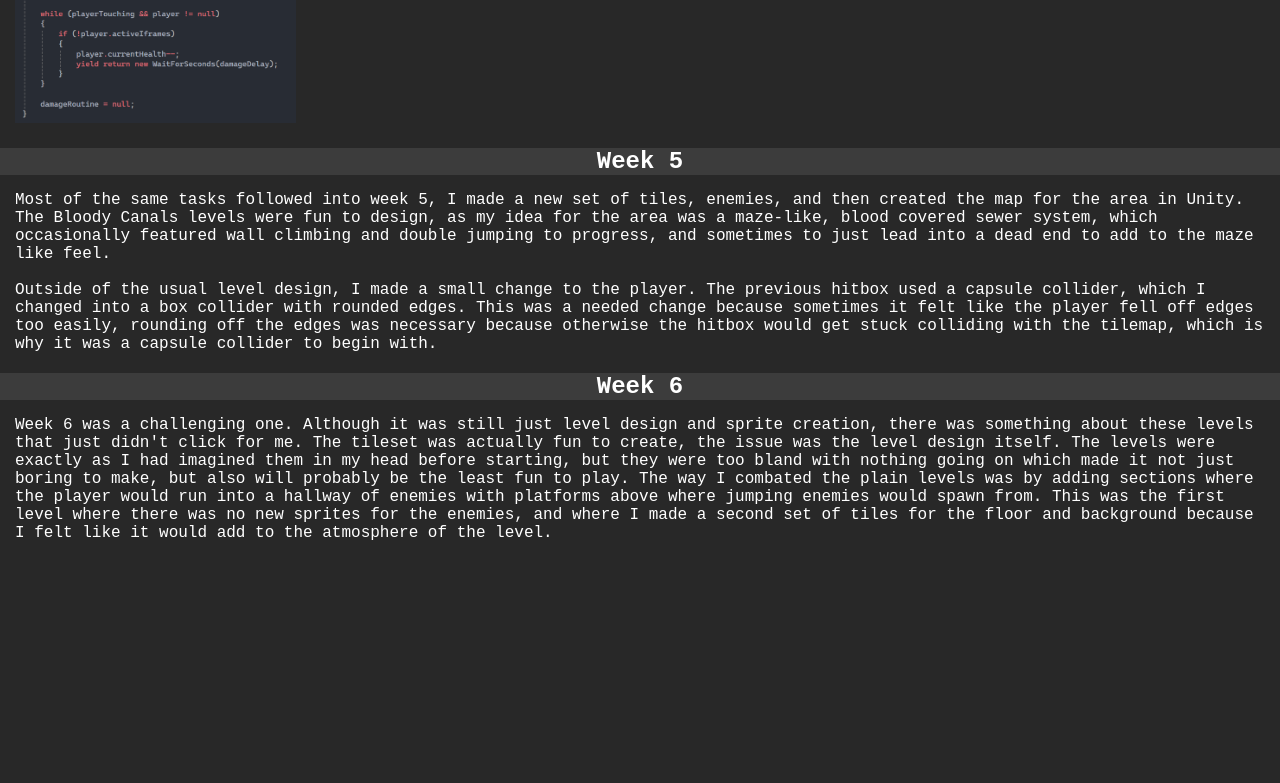
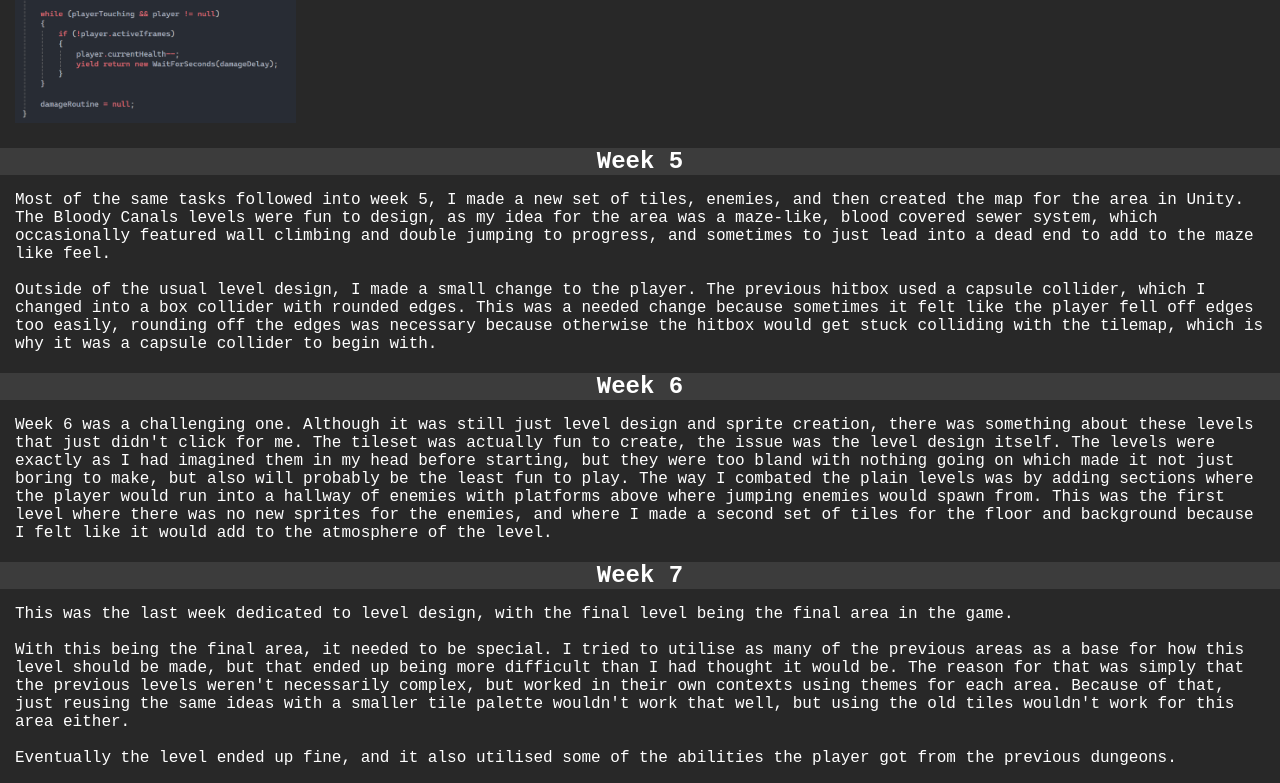
Before and after one commit to nekorift/Portfolio, a plain HTML site: page CrimsonTomb.html in a window 1280 px wide. Shown: the part 3384-4167 px from the top of the page. Before the commit the page ends 3942 px from the top, so only its background shows below. Drawn offline with Linux system fonts and the light colour scheme.

Commit message:
Crimson Tomb - Week 7

```diff
--- a/CrimsonTomb.html
+++ b/CrimsonTomb.html
@@ -89,7 +89,7 @@
                 <p>
                     Most of the same tasks followed into week 5, I made a new set of tiles, enemies, and then created the map for the area in Unity.
                     The Bloody Canals levels were fun to design, as my idea for the area was a maze-like, blood covered sewer system, which occasionally featured wall climbing and double jumping to progress, and sometimes to just lead into a dead end to add to the maze like feel.
-                    <br><br> Outside of the usual level design, I made a small change to the player. The previous hitbox used a capsule collider, which I changed into a box collider with rounded edges.
+                    <br><br>Outside of the usual level design, I made a small change to the player. The previous hitbox used a capsule collider, which I changed into a box collider with rounded edges.
                     This was a needed change because sometimes it felt like the player fell off edges too easily, rounding off the edges was necessary because otherwise the hitbox would get stuck colliding with the tilemap, which is why it was a capsule collider to begin with.
                 </p>
                 <h2 class="background">Week 6</h2>
@@ -99,6 +99,14 @@
                     The way I combated the plain levels was by adding sections where the player would run into a hallway of enemies with platforms above where jumping enemies would spawn from.
                     This was the first level where there was no new sprites for the enemies, and where I made a second set of tiles for the floor and background because I felt like it would add to the atmosphere of the level.
                 </p>
+                <h2 class="background">Week 7</h2>
+                <p>
+                    This was the last week dedicated to level design, with the final level being the final area in the game.
+                    <br><br>With this being the final area, it needed to be special. I tried to utilise as many of the previous areas as a base for how this level should be made, but that ended up being more difficult than I had thought it would be.
+                    The reason for that was simply that the previous levels weren't necessarily complex, but worked in their own contexts using themes for each area. Because of that, just reusing the same ideas with a smaller tile palette wouldn't work that well,
+                    but using the old tiles wouldn't work for this area either.
+                    <br><br>Eventually the level ended up fine, and it also utilised some of the abilities the player got from the previous dungeons.
+                </p>
             </section>
         </main>
         <footer>
```
